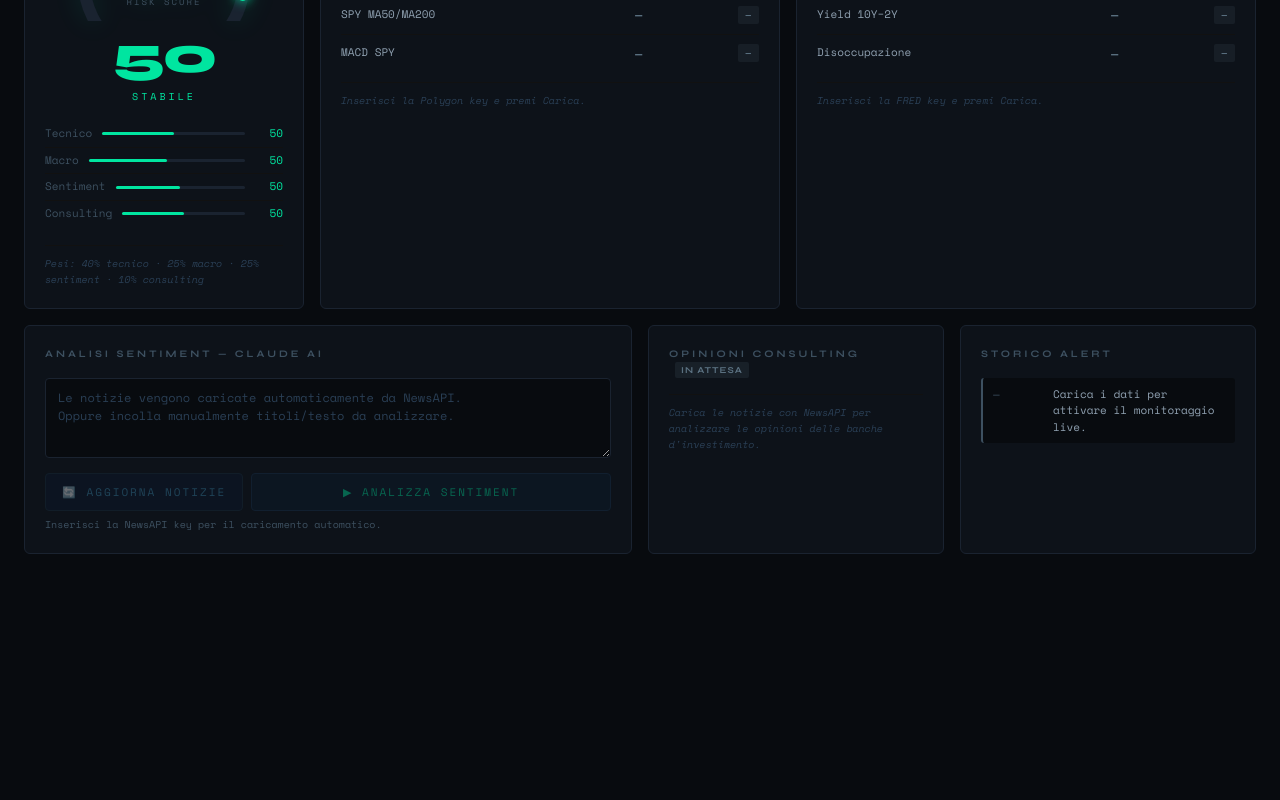
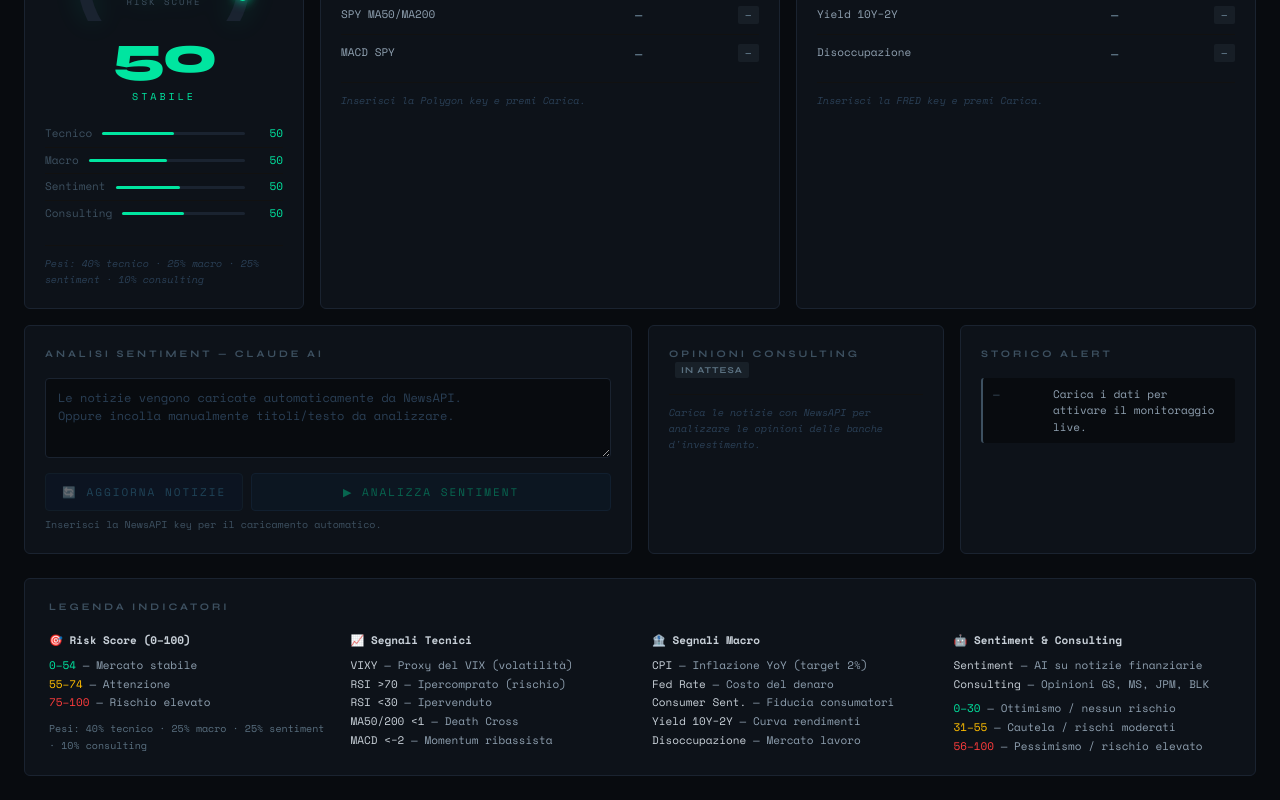
Before and after one commit to federicom983/market-sentinel, a React (Vite) app: page / in a window 1280 px wide. Shown: the part 773-1573 px from the top of the page. Before the commit the page ends 1351 px from the top, so only its background shows below. Built offline with nearby package versions, Linux system fonts and the light colour scheme.

Commit message:
Add legend at bottom

```diff
--- a/src/App.jsx
+++ b/src/App.jsx
@@ -722,6 +722,45 @@ export default function MarketSentinel(){
             </div>
           </div>
         </div>
+
+        {/* LEGENDA */}
+        <div style={{marginTop:24,padding:"20px 24px",background:"#0d1219",border:"1px solid #1a2330",borderRadius:6}}>
+          <div style={{fontFamily:"'Syne',sans-serif",fontSize:10,fontWeight:700,letterSpacing:3,textTransform:"uppercase",color:"#3d5060",marginBottom:16}}>Legenda Indicatori</div>
+          <div style={{display:"grid",gridTemplateColumns:"1fr 1fr 1fr 1fr",gap:24,fontSize:11,color:"#8fa0b0",lineHeight:1.7}}>
+            <div>
+              <div style={{color:"#c8d0d8",fontWeight:700,marginBottom:6}}>🎯 Risk Score (0–100)</div>
+              <div><span style={{color:"#00e5a0"}}>0–54</span> — Mercato stabile</div>
+              <div><span style={{color:"#ffbe00"}}>55–74</span> — Attenzione</div>
+              <div><span style={{color:"#ff3c3c"}}>75–100</span> — Rischio elevato</div>
+              <div style={{marginTop:8,color:"#5a7080",fontSize:10}}>Pesi: 40% tecnico · 25% macro · 25% sentiment · 10% consulting</div>
+            </div>
+            <div>
+              <div style={{color:"#c8d0d8",fontWeight:700,marginBottom:6}}>📈 Segnali Tecnici</div>
+              <div><span style={{color:"#c8d0d8"}}>VIXY</span> — Proxy del VIX (volatilità)</div>
+              <div><span style={{color:"#c8d0d8"}}>RSI &gt;70</span> — Ipercomprato (rischio)</div>
+              <div><span style={{color:"#c8d0d8"}}>RSI &lt;30</span> — Ipervenduto</div>
+              <div><span style={{color:"#c8d0d8"}}>MA50/200 &lt;1</span> — Death Cross</div>
+              <div><span style={{color:"#c8d0d8"}}>MACD &lt;−2</span> — Momentum ribassista</div>
+            </div>
+            <div>
+              <div style={{color:"#c8d0d8",fontWeight:700,marginBottom:6}}>🏦 Segnali Macro</div>
+              <div><span style={{color:"#c8d0d8"}}>CPI</span> — Inflazione YoY (target 2%)</div>
+              <div><span style={{color:"#c8d0d8"}}>Fed Rate</span> — Costo del denaro</div>
+              <div><span style={{color:"#c8d0d8"}}>Consumer Sent.</span> — Fiducia consumatori</div>
+              <div><span style={{color:"#c8d0d8"}}>Yield 10Y−2Y</span> — Curva rendimenti</div>
+              <div><span style={{color:"#c8d0d8"}}>Disoccupazione</span> — Mercato lavoro</div>
+            </div>
+            <div>
+              <div style={{color:"#c8d0d8",fontWeight:700,marginBottom:6}}>🤖 Sentiment & Consulting</div>
+              <div><span style={{color:"#c8d0d8"}}>Sentiment</span> — AI su notizie finanziarie</div>
+              <div><span style={{color:"#c8d0d8"}}>Consulting</span> — Opinioni GS, MS, JPM, BLK</div>
+              <div style={{marginTop:6}}><span style={{color:"#00e5a0"}}>0–30</span> — Ottimismo / nessun rischio</div>
+              <div><span style={{color:"#ffbe00"}}>31–55</span> — Cautela / rischi moderati</div>
+              <div><span style={{color:"#ff3c3c"}}>56–100</span> — Pessimismo / rischio elevato</div>
+            </div>
+          </div>
+        </div>
+
       </div>
     </>
   );
```
